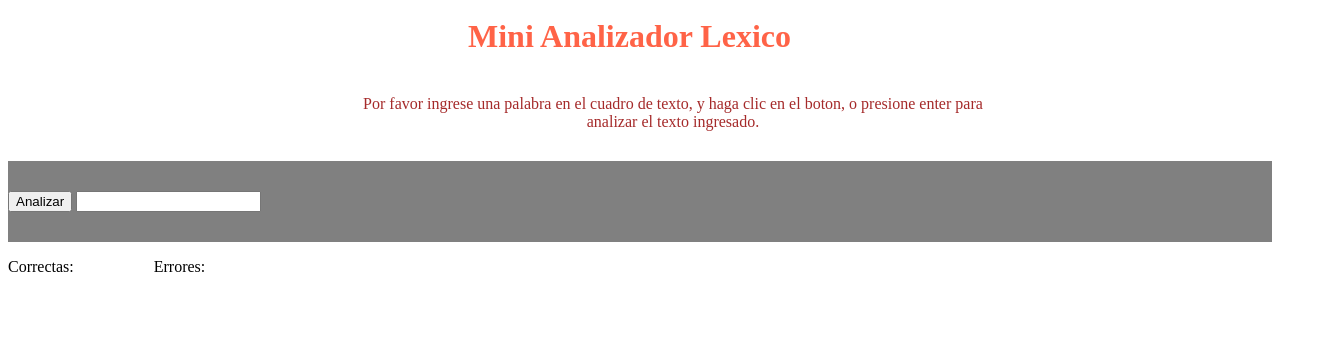
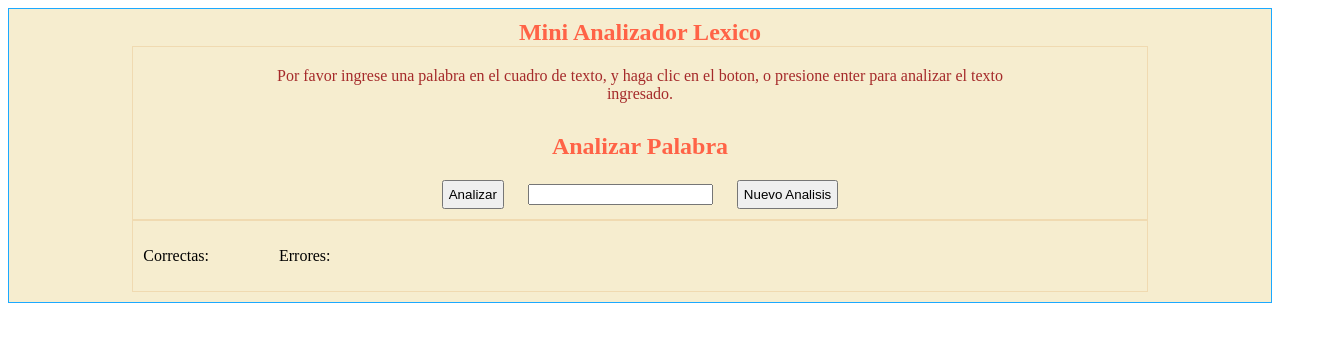
Before and after one commit to Gamcas98/Lenguajes2019, a plain HTML site: page Practica 1/index.html in a window 1280 px wide. Shown: the whole page, 1338 px wide, since content can reach past the window. Drawn offline with Linux system fonts and the light colour scheme.

Commit message:
adding style with css

```diff
--- a/Practica 1/css/estilo.css
+++ b/Practica 1/css/estilo.css
@@ -1,36 +1,66 @@
 .titulo{
     color:tomato;
-    margin: 0 450px;
-    padding: 10px;
+    margin: auto;
+    text-align: center;
+
 
 }
+.titulo2{
+    color:tomato;
+    margin: 20px;
+    text-align: center;
+
+
+}
+
+#btnAnalizar{
+    padding: 5px;
+    margin: 0 20px;
+}
+
+.analisis{
+    color:tomato;
+    margin: auto;
+    text-align: center;
+
+}
+
 .info{
-
     color: brown;
-    padding: 30px ;
-    width: 53%;
     display: inline-block;
     text-align: center;
-    margin: 0 300px;
+   margin: 10px 120px;
 }
-.textos{
-    background: grey;
-    padding-bottom: 30px;
-    padding-left: 0;
-    padding-right: 30px;
-    padding-top: 30px;
-    display: block;
-}
+
 #correctas{
     color:blue;
     padding: 10px;
-    margin: 30px;
+    margin: 10px 25px;
+
 }
 #incorrectas{
     color: red;
     padding: 10px;
-    margin: 30px;
+    margin: 10px 25px;
 }
 .reporte{
     display: flex;
 }
+
+.contenedor{
+    width: 80%;
+    padding: 10px;
+    display: block;
+    margin: auto;
+    border: 1px solid #f0dab1;
+  }
+
+
+.contenedorPrincipal{
+
+    padding: 10px;
+    display: block;
+    margin: auto;
+    border: 1px solid #1ca9ff;
+    background-color: #f6edcf;
+  }
--- a/Practica 1/index.html
+++ b/Practica 1/index.html
@@ -8,30 +8,44 @@
     <link rel="stylesheet" href="./css/estilo.css">
 </head>
 <body>
-    <header>
+
+<div class="contenedorPrincipal">
+
+    <header class="" >
+        <section >
         <h1 class="titulo">Mini Analizador Lexico</h1>
+        </section>
+    </header>
+
+        <section >
+            <article class="contenedor">
                 <p class="info">Por favor ingrese una palabra en el cuadro de texto, y haga clic en el boton, o presione enter para analizar el texto ingresado.</p>
-    </header>
-    <div >
-        <section class="textos">
-
+                <h2 class="titulo2">Analizar Palabra</h2>
+                <div class="analisis">
                     <button onclick="analizar()" id="btnAnalizar">Analizar</button>
                     <input type="text" id="texto"  onkeypress="enter(event);space(event);">
+                    <button onclick="location.reload()" id="btnAnalizar">Nuevo Analisis</button>
+                </div>
+            </article>
+        </section>
 
-        </section>
-    </div>
-
+    <div class="contenedor">
         <section class="reporte">
 
-        <p>Correctas:</p>
-        <ul id="correctas">
+            <p class="correctas">Correctas:</p>
+            <ul class="correctas" id="correctas">
                 <div id="listadoCorrectas"></div>
             </ul>
-        <p>Errores:</p>
-        <ul id="incorrectas">
+            <p class="incorrectas">Errores:</p>
+            <ul class="incorrectas" id="incorrectas">
                 <div id="listadoIncorrectas"> </div>
             </ul>
     </section>
+
+    </div>
+
+</div>
     <script type="text/javascript" src="./js/analisis.js"></script>
+
 </body>
 </html>
--- a/Practica 1/js/analisis.js
+++ b/Practica 1/js/analisis.js
@@ -10,7 +10,7 @@ function analizar(){
 
     bandera=false;//reinicar la varible cada ves que analizamos
 
-    for(var i=0; i<textoEntrada.value.length; i++){//recorremos la longitud de la palabra ingresada
+    for(var i=0; i<textoEntrada.value.length; i++){//vamos a recorrer caracter por caracter la palabra
         ascii=textoEntrada.value.charCodeAt(i);//convertimos a codigo ascii el caracter analizado
         tipo=comprobarTipo(ascii);//comprobamos el token y se lo asignamos a tipo
         if(tipo==="error"){//cuando lleguemos a un estado de error
@@ -33,7 +33,7 @@ function analizar(){
     textoEntrada.focus();
 }
 
-
+//funcion que detecta el espacio para avisarle al compa que no lo haga
 function space(event){
 
     if (event.keyCode == 32 || event.which == 32){
```
Lines whose indentation alone changed are shown as unchanged.
